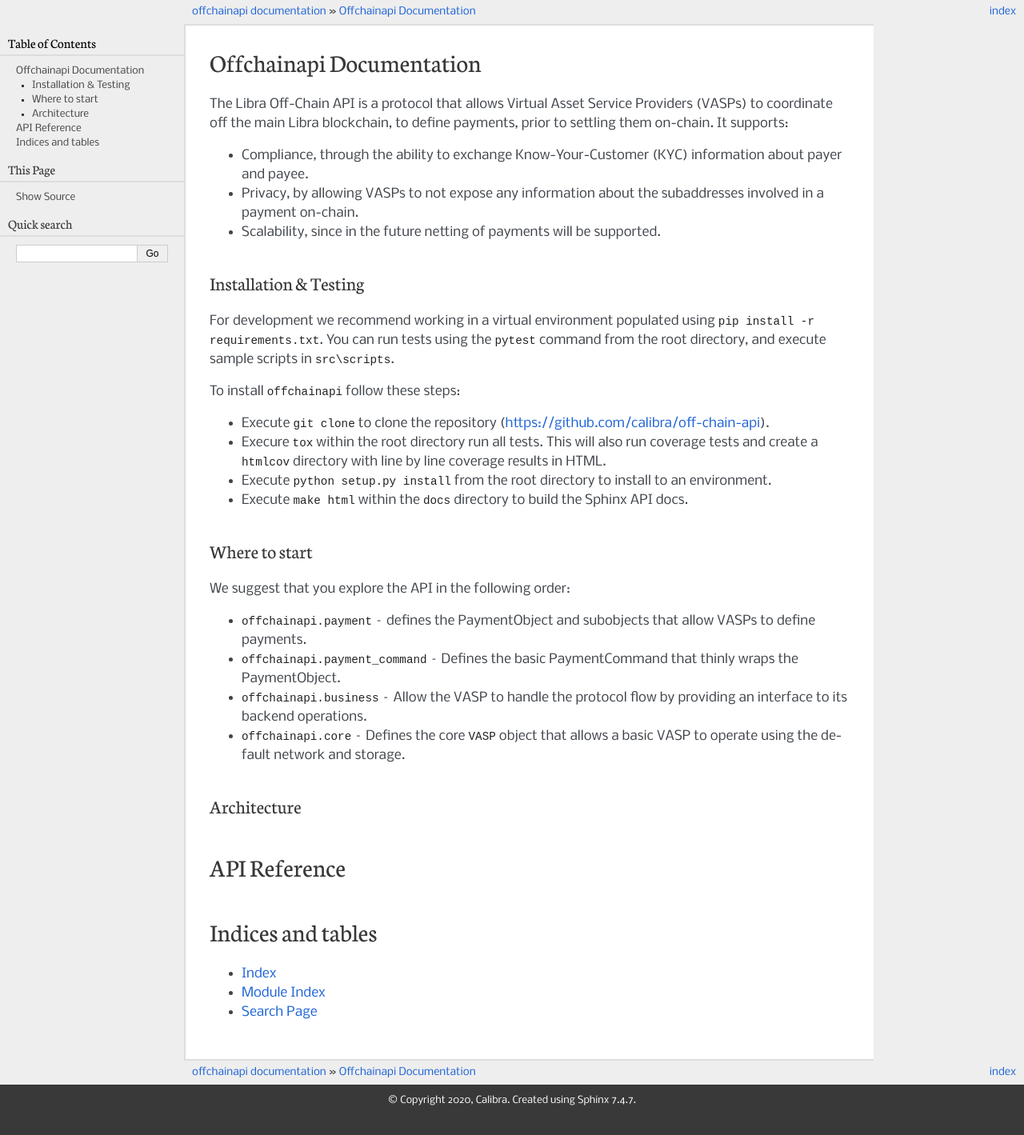
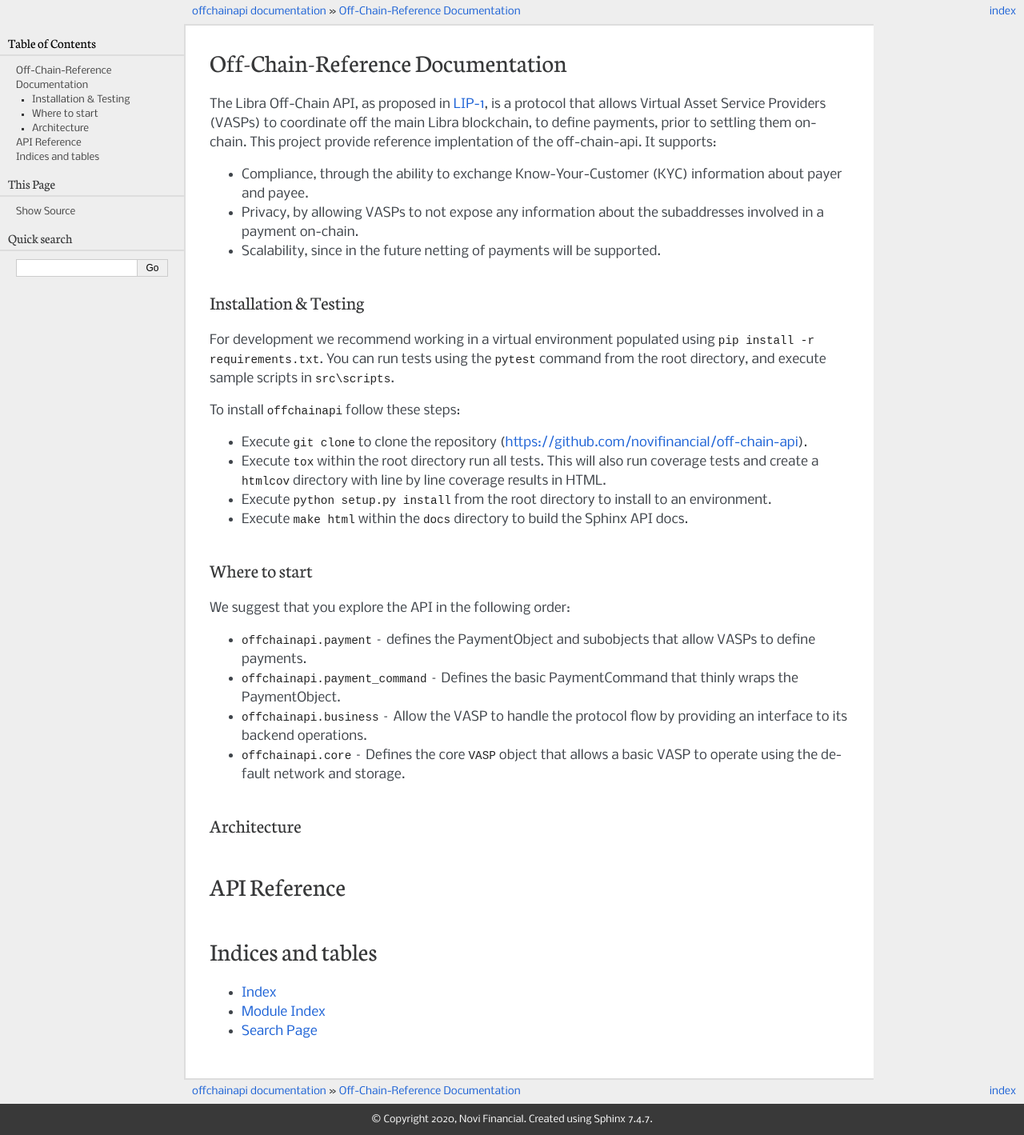
Before and after one commit to diem/off-chain-reference, a Sphinx documentation site: the page built from docs/index.rst, in a window 1280 px wide. Shown: the whole page at 80% size. Built offline with Sphinx 7.4.7, drawn with Linux system fonts in a browser that asks for light colours; pages that are not in the unit, such as notebooks, are missing from menus; before the commit the page ends 1395 px from its top, so only the background shows below that.

Commit message:
Prepping for squash and launch

```diff
--- a/docs/conf.py
+++ b/docs/conf.py
@@ -22,8 +22,8 @@
 # -- Project information -----------------------------------------------------
 
 project = 'offchainapi'
-copyright = '2020, Calibra'
-author = 'Calibra'
+copyright = '2020, Novi Financial'
+author = 'Novi Financial'
 
 
 # -- General configuration ---------------------------------------------------
--- a/docs/index.rst
+++ b/docs/index.rst
@@ -1,9 +1,8 @@
-Offchainapi Documentation
+Off-Chain-Reference Documentation
 =========================
 
-The Libra Off-Chain API is a protocol that allows Virtual Asset Service Providers (VASPs)
-to coordinate off the main Libra blockchain, to define payments, prior to settling them
-on-chain. It supports:
+The Libra Off-Chain API, as proposed in `LIP-1
+<https://lip.libra.org/lip-1/>`_, is a protocol that allows Virtual Asset Service Providers (VASPs) to coordinate off the main Libra blockchain, to define payments, prior to settling them on-chain. This project provide reference implentation of the off-chain-api. It supports:
 
 * Compliance, through the ability to  exchange Know-Your-Customer
   (KYC) information about payer and payee.
@@ -20,8 +19,8 @@
 
 To install :py:mod:`offchainapi` follow these steps:
 
-* Execute ``git clone`` to clone the repository (https://github.com/calibra/off-chain-api).
-* Execure ``tox`` within the root directory run all tests. This will also run coverage tests and create a ``htmlcov`` directory with line by line coverage results in HTML.
+* Execute ``git clone`` to clone the repository (https://github.com/novifinancial/off-chain-api).
+* Execute ``tox`` within the root directory run all tests. This will also run coverage tests and create a ``htmlcov`` directory with line by line coverage results in HTML.
 * Execute ``python setup.py install`` from the root directory to install to an environment.
 * Execute ``make html`` within the ``docs`` directory to build the Sphinx API docs.
 
```
Also changed, not shown: CODE_OF_CONDUCT.md (+2 -1 lines), CONTRIBUTING.md (+23 -10 lines), README.md (+1 -1 lines), SECURITY.md (deleted, +0 -5 lines), setup.py (+4 -4 lines), .github/ISSUE_TEMPLATE/bug_report.md, .github/PULL_REQUEST_TEMPLATE.md.
